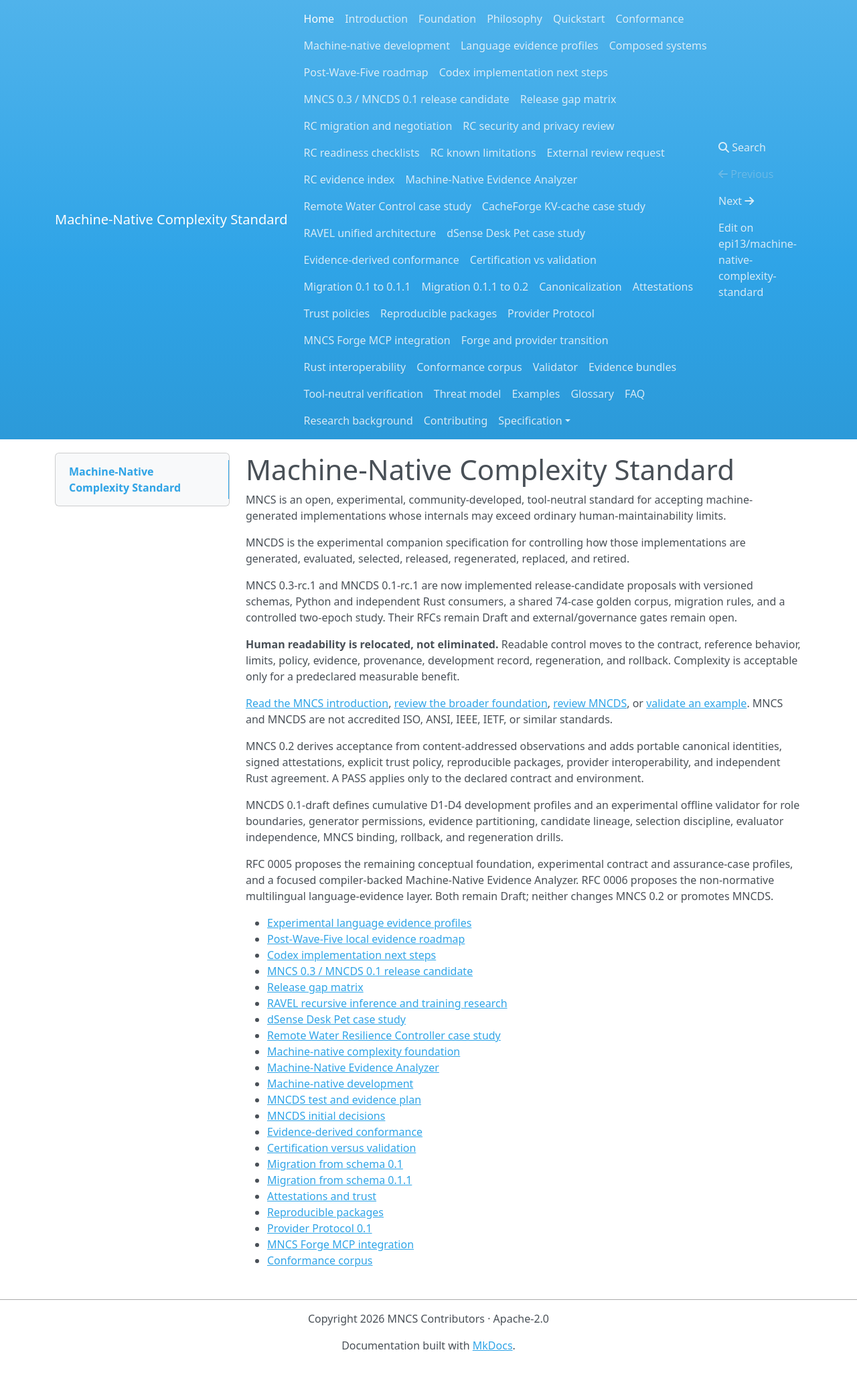
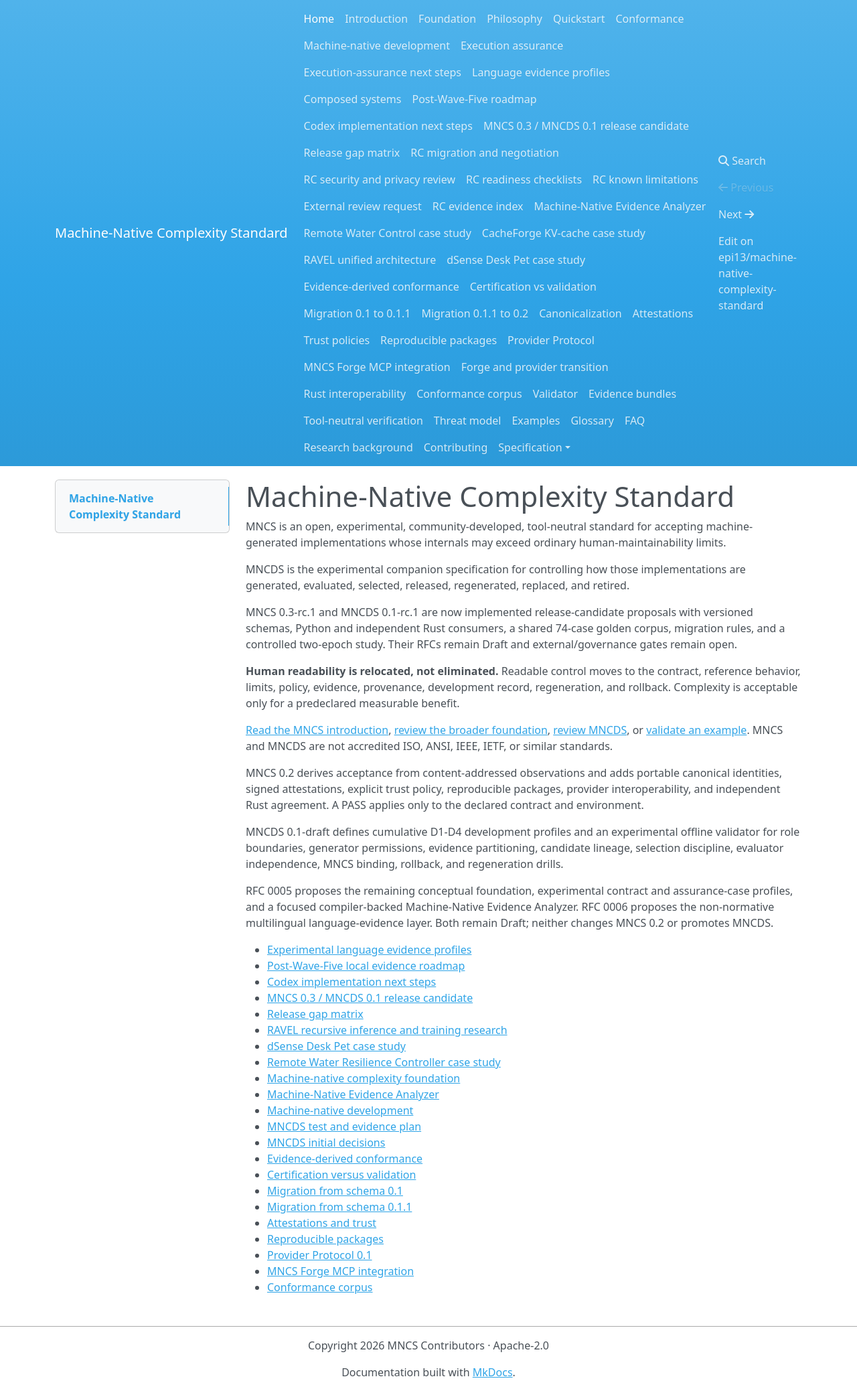
Before and after one commit to epi13/machine-native-complexity-standard, an MkDocs documentation site: the page built from docs/index.md, in a window 1280 px wide. Shown: the whole page at 67% size. Built offline with MkDocs 1.6.1, drawn with Linux system fonts in a browser that asks for light colours; nearby versions of some CDN libraries; before the commit the page ends 2037 px from its top, so only the background shows below that.

Commit message:
Add execution assurance documentation navigation

```diff
--- a/mkdocs.yml
+++ b/mkdocs.yml
@@ -16,6 +16,8 @@ nav:
   - Quickstart: quickstart.md
   - Conformance: conformance.md
   - Machine-native development: mncds.md
+  - Execution assurance: execution-assurance.md
+  - Execution-assurance next steps: execution-assurance-next-steps.md
   - Language evidence profiles: language-evidence-profiles.md
   - Composed systems: composed-systems.md
   - Post-Wave-Five roadmap: post-wave-five-roadmap.md
```
